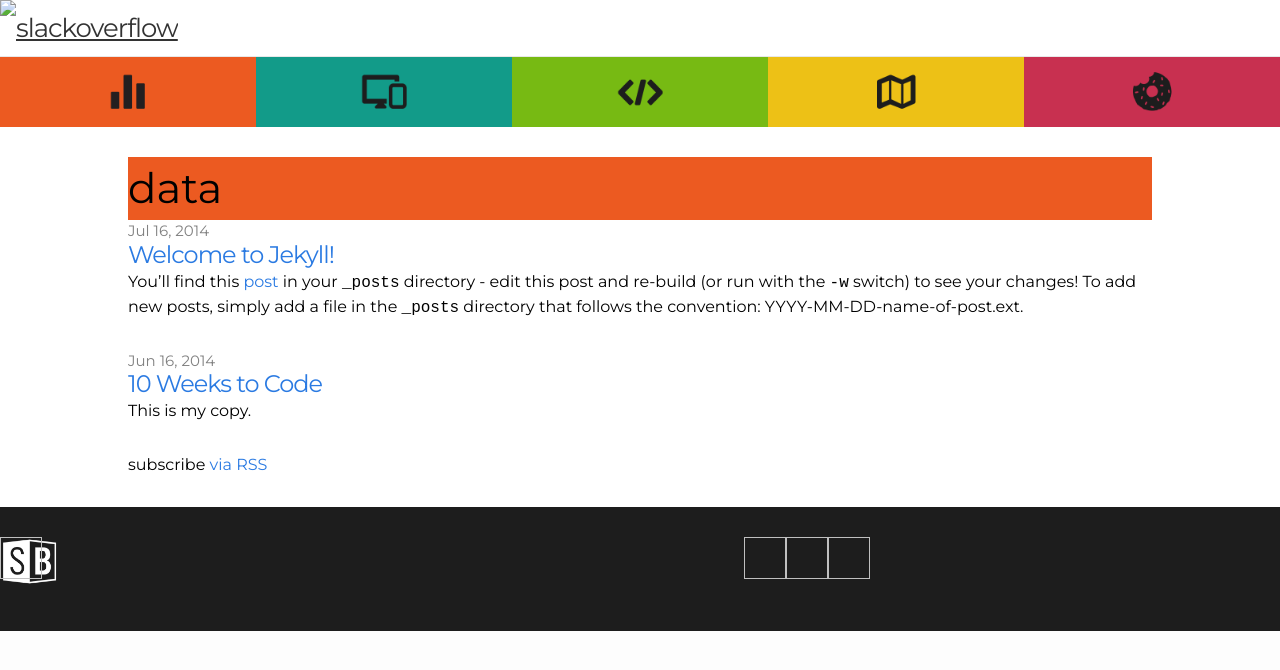
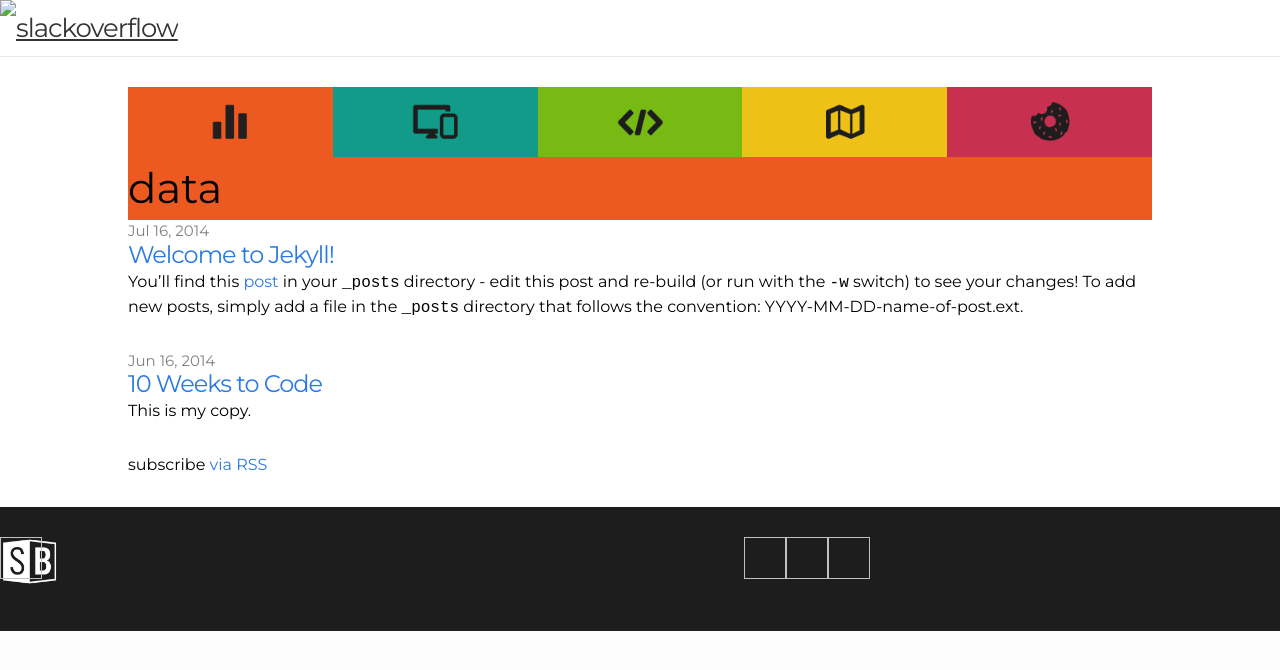
Before and after one commit to MeganCoffey/MeganCoffey.github.io, a Jekyll site: the page built from data.md, in a window 1280 px wide. Shown: the top 670 px of the page. Built offline with Jekyll 4.4.1, drawn with Linux system fonts in a browser that asks for light colours.

Commit message:
secondary nav

```diff
--- a/_layouts/channel.html
+++ b/_layouts/channel.html
@@ -6,9 +6,9 @@
     <body>
 
     {% include header.html %}
-    {% include nav.html %}
 
     <div class="page-content">
+      {% include nav.html %}
       <div class="wrap">
       {{ content }}
       </div>
```
